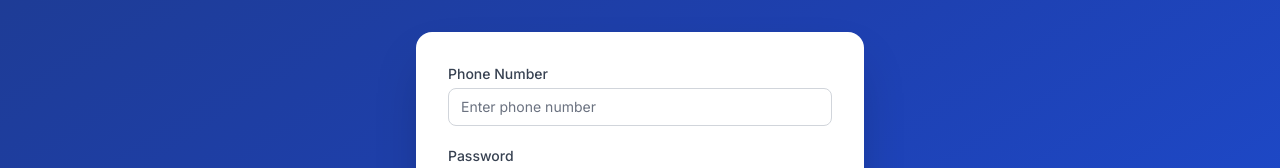
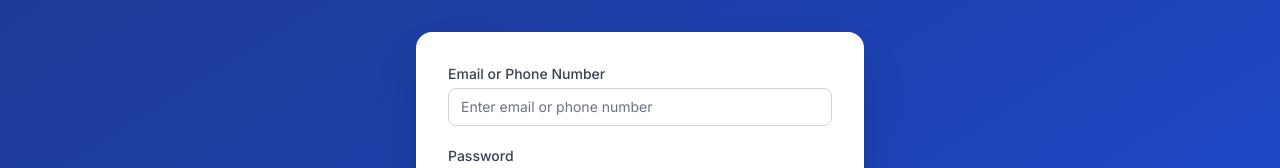
Before and after one commit to C22ug127csc032/college-management-system, a React (Vite) app in the folder frontend/: page /login in a window 1280 px wide. Shown: the part 260-428 px from the top of the page. Built offline with nearby package versions, Linux system fonts and the light colour scheme; no server answers.

Commit message:
added the email and password in login page

```diff
--- a/frontend/src/context/AuthContext.jsx
+++ b/frontend/src/context/AuthContext.jsx
@@ -21,8 +21,8 @@ export const AuthProvider = ({ children }) => {
     }
   }, []);
 
-  const login = async (phone, password) => {
-    const r = await api.post('/auth/login', { phone, password });
+  const login = async (identifier, password) => {
+    const r = await api.post('/auth/login', { identifier, password });
     localStorage.setItem('token', r.data.token);
     api.defaults.headers.common['Authorization'] = `Bearer ${r.data.token}`;
     setUser(r.data.user);
--- a/frontend/src/pages/Login.jsx
+++ b/frontend/src/pages/Login.jsx
@@ -6,14 +6,14 @@ import toast from 'react-hot-toast';
 export default function Login() {
   const { login } = useAuth();
   const navigate = useNavigate();
-  const [form, setForm] = useState({ phone: '', password: '' });
+  const [form, setForm] = useState({ identifier: '', password: '' });
   const [loading, setLoading] = useState(false);
 
   const handleSubmit = async e => {
     e.preventDefault();
     setLoading(true);
     try {
-      const user = await login(form.phone, form.password);
+      const user = await login(form.identifier, form.password);
       toast.success(`Welcome, ${user.name}!`);
       navigate(user.role === 'student' ? '/student' : '/admin');
     } catch (err) {
@@ -34,9 +34,9 @@ export default function Login() {
         <div className="bg-white rounded-2xl shadow-2xl p-8">
           <form onSubmit={handleSubmit} className="space-y-5">
             <div>
-              <label className="label">Phone Number</label>
-              <input type="tel" className="input" placeholder="Enter phone number"
-                value={form.phone} onChange={e => setForm({ ...form, phone: e.target.value })} required />
+              <label className="label">Email or Phone Number</label>
+              <input type="text" className="input" placeholder="Enter email or phone number"
+                value={form.identifier} onChange={e => setForm({ ...form, identifier: e.target.value })} required />
             </div>
             <div>
               <label className="label">Password</label>
```
Also changed, not shown: 1 other file (tests, documents, lock files or other folders).
